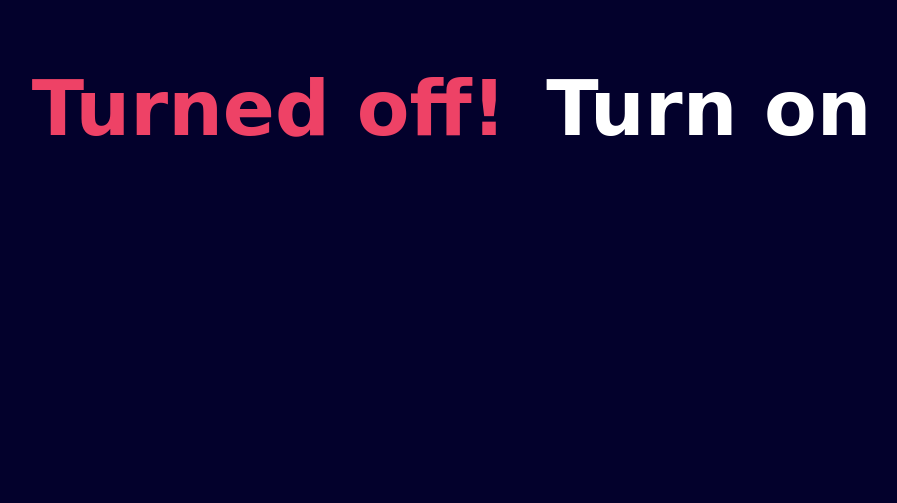
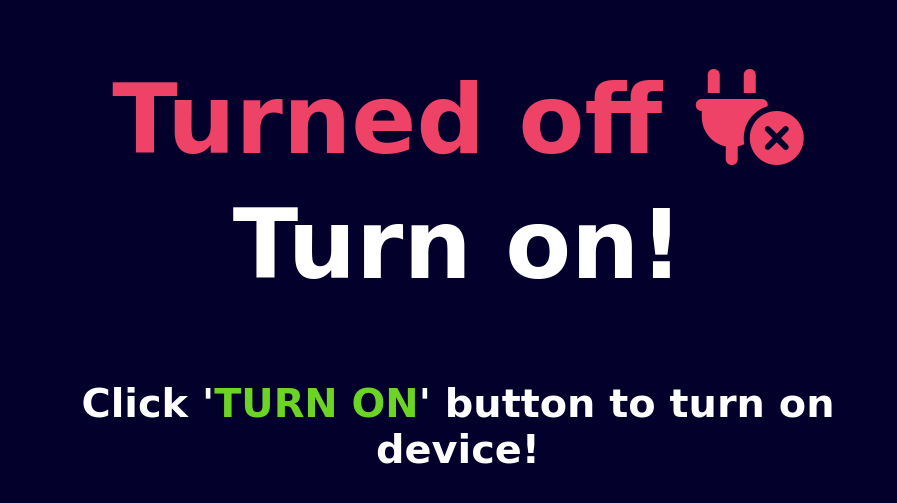
Before and after one commit to jaQbiak/python-lightbulb, a Flask app: template templates/index.html in a window 1280 px wide. Shown: the top 503 px of the page, without its empty margins (182-1079 px from the left). Run offline with Flask 2, Linux system fonts and the light colour scheme; the template is opened without the code that fills it, so the values that code supplies are empty; some libraries are stand-ins or nearby versions; some web fonts are replaced.

Commit message:
improving styles

```diff
--- a/run.py
+++ b/run.py
@@ -39,7 +39,7 @@ def normal():
 
 @application.route("/white")
 def white():
-    DEVICE.set_hsv(h=1, s=0, v=1)
+    DEVICE.set_hsv(h=0.5, s=0, v=1)
     return redirect(url_for('status'))
 
 
--- a/static/styles.css
+++ b/static/styles.css
@@ -10,7 +10,7 @@ body {
 main {
     width: 70vw;
     height: 100%;
-    font-size: 3vw;
+    font-size: 6vh;
     margin-left: auto;
     margin-right: auto;
     text-align: center;
@@ -41,7 +41,7 @@ a:hover {
 
 .turn_off:hover {
     color: white;
-    background: red;
+    background: #EE4266;
 }
 
 .normal {
--- a/templates/index.html
+++ b/templates/index.html
@@ -5,18 +5,36 @@
   <meta name="viewport" content="width=device-width, initial-scale=1">
   <title>Smart light</title>
   <link rel="stylesheet" href="{{ url_for('static', filename='styles.css') }}">
+  <script src="https://kit.fontawesome.com/ef266f505f.js" crossorigin="anonymous"></script>
 </head>
 <body>
   <main>
     {% if turned %}
-      <h1 style="color: #6BD425">Turned on! <a class="turn_off" href="{{ url_for('turn_off') }}">Turn off</a></h1>
+      <h1 style="color: #6BD425">Turned on
+        <i class="fa-solid fa-plug-circle-check"></i>
+        <a class="turn_off" href="{{ url_for('turn_off') }}">Turn off!</a>
+      </h1>
+      <h5>Click '<span style="color: #EE4266">TURN OF</span>' button to turn off device!</h5>
+      <h5>
+        Choose
+        <span style="color: #F19A3E">c</span>
+        <span>o</span>
+        <span style="color: red">l</span>
+        <span style="color: green">o</span>
+        <span style="color: blue">r</span>
+        that you want to apply!
+      </h5>
       <a class="normal" href="{{ url_for('normal') }}">Normal</a>
       <a class="white" href="{{ url_for('white') }}">White</a>
       <a class="red" href="{{ url_for('change_color', red=red, green=green, blue=blue) }}/255/0/0">Red</a>
       <a class="green" href="{{ url_for('change_color', red=red, green=green, blue=blue) }}/0/255/0">Green</a>
       <a class="blue" href="{{ url_for('change_color', red=red, green=green, blue=blue) }}/0/0/255">Blue</a>
     {% else %}
-      <h1 style="color: #EE4266">Turned off! <a class="turn_on"" href="{{ url_for('turn_on') }}">Turn on</a></h1>
+      <h1 style="color: #EE4266">Turned off
+        <i class="fa-solid fa-plug-circle-xmark"></i>
+        <a class="turn_on" href="{{ url_for('turn_on') }}">Turn on!</a>
+      </h1>
+      <h5>Click '<span style="color: #6BD425">TURN ON</span>' button to turn on device!</h5>
     {% endif %}
   </main>
 </body>
```
